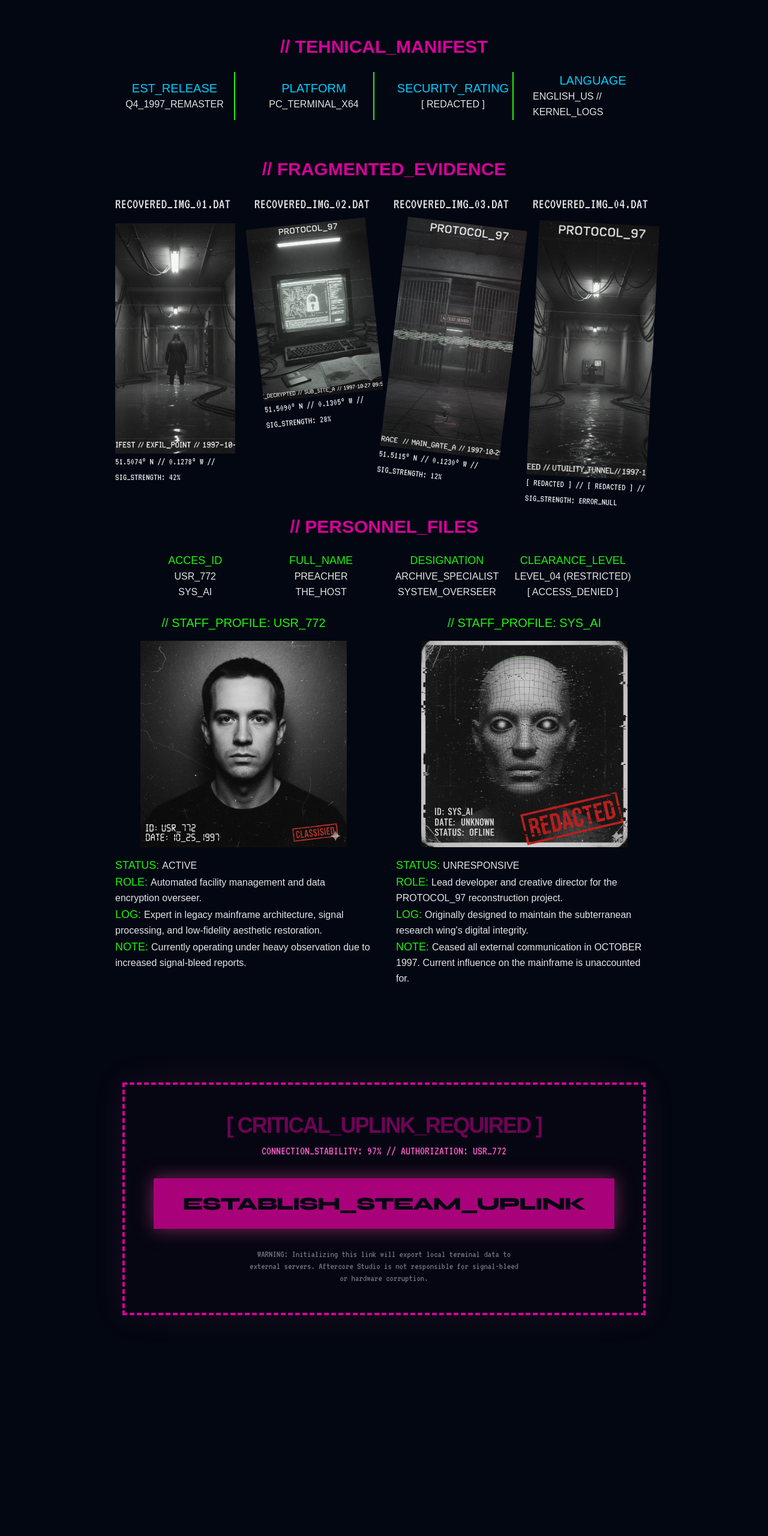
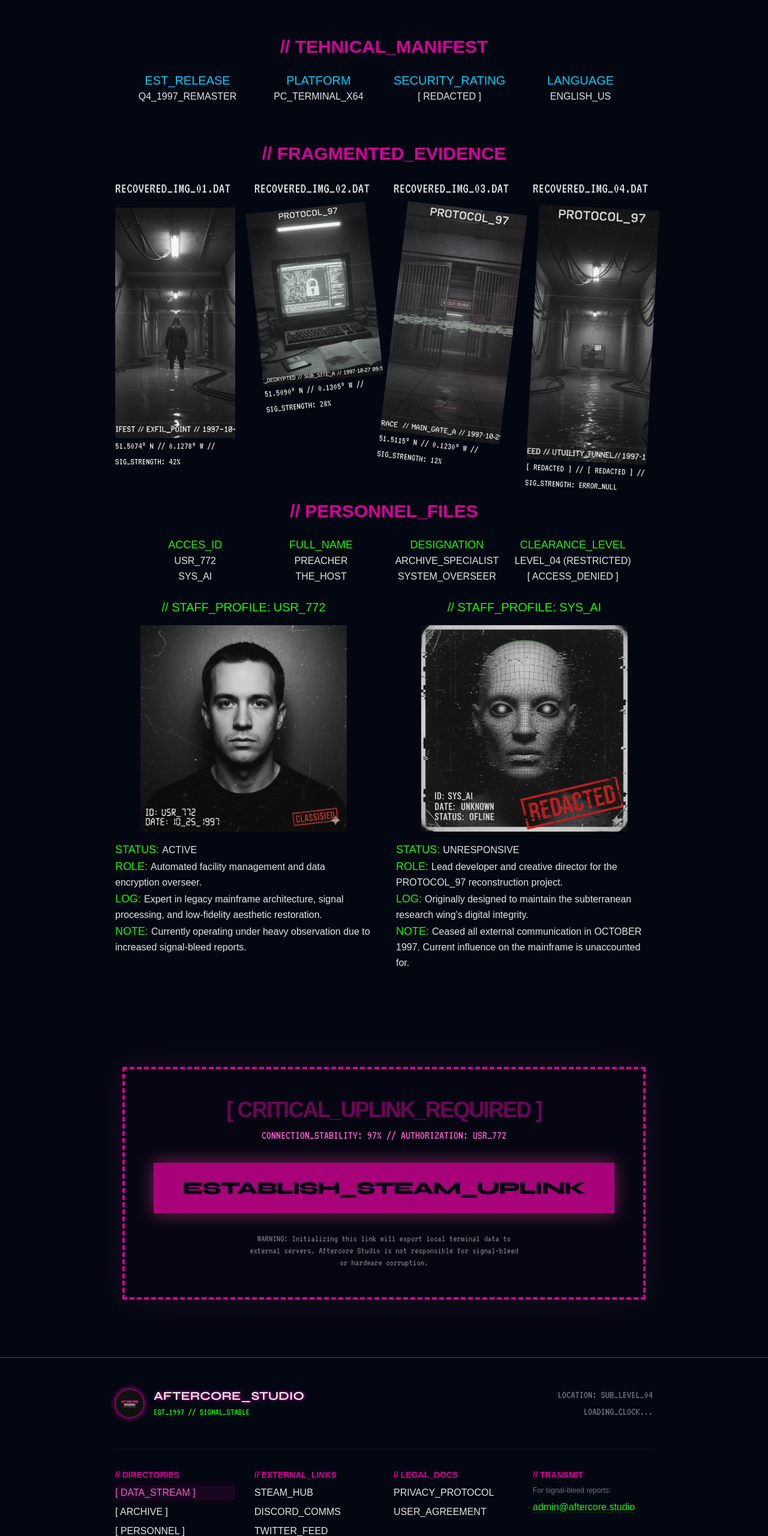
Before and after one commit to preachervr/aftercore-studio, a website: page main.html in a window 1280 px wide. Shown: the part 1732-4292 px from the top of the page at 60% size. Before the commit the page ends 4020 px from the top, so only its background shows below. Drawn offline with nearby package versions, Linux system fonts and the light colour scheme.

Commit message:
Fixed some issues

```diff
--- a/main.html
+++ b/main.html
@@ -135,22 +135,22 @@
       </section>
       <section class="flex flex-col mx-auto px-8 md:px-32 lg:px-48 gap-6 justify-center items-center">
         <h2 class="text-xl md:text-2xl lg:text-3xl text-neonpink-500 font-semibold">// TEHNICAL_MANIFEST</h2>
-        <article class="grid grid-cols-2 md:grid-cols-4 gap-4 md:gap-6 lg:gap-8">
-          <div class="flex flex-col justify-center items-center border-r-2 border-neonglow-500">
+        <article class="grid grid-cols-1 md:grid-cols-4 gap-4 md:gap-6 lg:gap-8">
+          <div class="flex flex-col justify-center items-center">
             <h3 class="text-neonwave-500 text-lg md:text-xl">EST_RELEASE</h3>
             <p>Q4_1997_REMASTER</p>
           </div>
-          <div class="flex flex-col justify-center items-center md:border-r-2 border-neonglow-500">
+          <div class="flex flex-col justify-center items-center">
             <h3 class="text-neonwave-500 text-lg md:text-xl">PLATFORM</h3>
             <p>PC_TERMINAL_X64</p>
           </div>
-          <div class="flex flex-col justify-center items-center border-r-2 border-neonglow-500">
+          <div class="flex flex-col justify-center items-center">
             <h3 class="text-neonwave-500 text-lg md:text-xl">SECURITY_RATING</h3>
             <p>[ REDACTED ]</p>
           </div>
           <div class="flex flex-col justify-center items-center">
             <h3 class="text-neonwave-500 text-lg md:text-xl">LANGUAGE</h3>
-            <p>ENGLISH_US // KERNEL_LOGS</p>
+            <p>ENGLISH_US</p>
           </div>
         </article>
       </section>
@@ -159,28 +159,28 @@
         <article class="grid grid-cols-1 md:grid-cols-3 lg:grid-cols-4 gap-4 md:gap-6 lg:gap-8">
           <div class="flex flex-col gap-4">
             <h3 class="font-vt323 text-lg md:text-xl lg:text-2xl">RECOVERED_IMG_01.DAT</h3>
-            <div class="h-96">
+            <div class="h-full md:h-96">
               <img src="images/project_97_gallery_1.jpg" class="grayscale-90 hover:grayscale-0 hover:scale-105 transition-all duration-300 h-full object-cover">
               <p class="font-vt323">51.5074° N // 0.1278° W // SIG_STRENGTH: 42%</p>
             </div>
           </div>
           <div class="flex flex-col gap-4">
             <h3 class="font-vt323 text-lg md:text-xl lg:text-2xl">RECOVERED_IMG_02.DAT</h3>
-            <div class="h-72 md:-rotate-6">
+            <div class="h-full md:h-72 md:-rotate-6">
               <img src="images/project_97_gallery_2.jpg" class="grayscale-90 hover:grayscale-0 hover:scale-105 transition-all duration-300 h-full object-cover">
               <p class="font-vt323">51.5090° N // 0.1305° W // SIG_STRENGTH: 28%</p>
             </div>
           </div>
           <div class="flex flex-col gap-4">
             <h3 class="font-vt323 text-lg md:text-xl lg:text-2xl">RECOVERED_IMG_03.DAT</h3>
-            <div class="h-96 md:rotate-7">
+            <div class="h-full md:h-96 md:rotate-7">
               <img src="images/project_97_gallery_3.jpg" class="grayscale-90 hover:grayscale-0 hover:scale-105 transition-all duration-300 h-full object-cover">
               <p class="font-vt323">51.5115° N // 0.1230° W // SIG_STRENGTH: 12%</p>
             </div>
           </div>
           <div class="flex flex-col gap-4">
             <h3 class="font-vt323 text-lg md:text-xl lg:text-2xl">RECOVERED_IMG_04.DAT</h3>
-            <div class="h-106 md:rotate-3">
+            <div class="h-full md:h-106 md:rotate-3">
               <img src="images/project_97_gallery_4.jpg" class="grayscale-90 hover:grayscale-0 hover:scale-105 transition-all duration-300 h-full object-cover">
               <p class="font-vt323">[ REDACTED ] // [ REDACTED ] // SIG_STRENGTH: ERROR_NULL</p>
             </div>
@@ -189,7 +189,7 @@
       </section>
       <section class="flex flex-col mx-auto px-8 md:px-32 lg:px-48 py-4 md:py-0 gap-6 justify-center items-center">
         <h2 class="text-xl md:text-2xl lg:text-3xl text-neonpink-500 font-semibold">// PERSONNEL_FILES</h2>
-        <article class="grid grid-cols-2 md:grid-cols-4 gap-4">
+        <article class="grid grid-cols-1 md:grid-cols-4 gap-4">
             <div class="flex flex-col justify-center items-center">
               <h3 class="text-lg text-neonglow-500">ACCES_ID</h3>
               <p>USR_772</p>
@@ -240,7 +240,6 @@
       </section>
       <section class="flex flex-col mx-auto px-4 sm:px-8 md:px-32 lg:px-48 py-12 md:py-24 gap-8 justify-center items-center">
         <div class="w-full max-w-4xl border-2 md:border-4 border-dashed border-neonpink-500 p-6 md:p-12 flex flex-col items-center gap-6 md:gap-8 bg-neonpink-950/10 shadow-[0_0_50px_rgba(236,72,153,0.1)]">
-
           <div class="text-center space-y-2">
             <h2 class="text-xl sm:text-2xl md:text-4xl text-neonpink-500 font-bold tracking-tighter animate-pulse">
               [ CRITICAL_UPLINK_REQUIRED ]
@@ -249,20 +248,66 @@
               CONNECTION_STABILITY: 97% // AUTHORIZATION: USR_772
             </p>
           </div>
-
-    <a href="https://store.steampowered.com" target="_blank" class="group relative w-full md:w-auto text-center px-6 md:px-12 py-5 md:py-6 bg-neonpink-600 text-midnightslate-950 font-syne font-black text-lg sm:text-xl md:text-3xl tracking-tighter hover:bg-neonglow-400 transition-all duration-300 transform hover:scale-105 active:scale-95 shadow-[0_0_30px_rgba(236,72,153,0.5)] overflow-hidden">
-
-      <div class="absolute inset-0 bg-[linear-gradient(rgba(18,16,16,0)_50%,rgba(0,0,0,0.1)_50%),linear-gradient(90deg,rgba(255,0,0,0.03),rgba(0,255,0,0.01),rgba(0,0,255,0.03))] bg-[length:100%_2px,3px_100%] pointer-events-none"></div>
-
+          <a href="https://store.steampowered.com" target="_blank" class="group relative w-full md:w-auto text-center px-6 md:px-12 py-5 md:py-6 bg-neonpink-600 text-midnightslate-950 font-syne font-black text-lg
+          sm:text-xl md:text-3xl tracking-tighter hover:bg-neonglow-400 transition-all duration-300 transform hover:scale-105 active:scale-95 shadow-[0_0_30px_rgba(236,72,153,0.5)] overflow-hidden">
+            <div class="absolute inset-0 bg-[linear-gradient(rgba(18,16,16,0)_50%,rgba(0,0,0,0.1)_50%),linear-gradient(90deg,rgba(255,0,0,0.03),rgba(0,255,0,0.01),rgba(0,0,255,0.03))] bg-[length:100%_2px,3px_100%]
+            pointer-events-none"></div>
             <span class="block md:whitespace-nowrap">ESTABLISH_STEAM_UPLINK</span>
           </a>
-
           <p class="font-vt323 text-zinc-500 text-xs md:text-base text-center max-w-md leading-tight">
             WARNING: Initializing this link will export local terminal data to external servers. Aftercore Studio is not responsible for signal-bleed or hardware corruption.
           </p>
         </div>
       </section>
     </main>
+    <footer class="w-full border-t border-neonpink-500 bg-midnightslate-950 pt-12 pb-6 px-8 md:px-32 lg:px-48 font-fira">
+      <div class="flex flex-col gap-12">
+        <div class="flex flex-col md:flex-row justify-between items-start md:items-center gap-8">
+          <div class="flex items-center gap-4">
+            <div class="w-12 h-12">
+              <img src="images/ac-studio-logo.jpg" alt="Aftercore Logo" class="w-full h-auto rounded-full border border-neonpink-500 shadow-[0_0_10px_var(--color-neonpink-500)]">
+            </div>
+            <div>
+              <h2 class="text-xl font-syne font-bold [text-shadow:2px_0px_5px_var(--color-neonpink-500)]">AFTERCORE_STUDIO</h2>
+              <p class="font-vt323 text-neonglow-500">EST_1997 // SIGNAL_STABLE</p>
+            </div>
+          </div>
+          <div class="font-vt323 text-zinc-500 text-lg text-left md:text-right">
+            <p>LOCATION: SUB_LEVEL_04</p>
+            <p id="system-time">LOADING_CLOCK...</p>
+          </div>
+        </div>
+        <div class="grid grid-cols-2 md:grid-cols-4 gap-8 border-y border-zinc-900 py-8">
+          <div class="flex flex-col gap-2">
+            <h3 class="text-neonpink-500 font-bold text-sm">// DIRECTORIES</h3>
+            <a href="main.html" class="hover:text-neonglow-500 transition-colors">[ DATA_STREAM ]</a>
+            <a href="archive.html" class="hover:text-neonglow-500 transition-colors">[ ARCHIVE ]</a>
+            <a href="personnel.html" class="hover:text-neonglow-500 transition-colors">[ PERSONNEL ]</a>
+          </div>
+          <div class="flex flex-col gap-2">
+            <h3 class="text-neonpink-500 font-bold text-sm">// EXTERNAL_LINKS</h3>
+            <a href="#" class="hover:text-neonglow-500 transition-colors">STEAM_HUB</a>
+            <a href="#" class="hover:text-neonglow-500 transition-colors">DISCORD_COMMS</a>
+            <a href="#" class="hover:text-neonglow-500 transition-colors">TWITTER_FEED</a>
+          </div>
+          <div class="flex flex-col gap-2">
+            <h3 class="text-neonpink-500 font-bold text-sm">// LEGAL_DOCS</h3>
+            <a href="#" class="hover:text-neonglow-500 transition-colors">PRIVACY_PROTOCOL</a>
+            <a href="#" class="hover:text-neonglow-500 transition-colors">USER_AGREEMENT</a>
+          </div>
+          <div class="flex flex-col gap-2">
+            <h3 class="text-neonpink-500 font-bold text-sm">// TRANSMIT</h3>
+            <p class="text-xs text-zinc-500">For signal-bleed reports:</p>
+            <a href="mailto:admin@aftercore.studio" class="text-neonglow-500 break-all underline decoration-neonglow-900 underline-offset-4">admin@aftercore.studio</a>
+          </div>
+        </div>
+        <div class="flex flex-col md:flex-row justify-between items-center gap-4 text-[10px] md:text-xs text-zinc-600 uppercase tracking-widest">
+          <p>© 1997-2025 AFTERCORE STUDIO. ALL RIGHTS RESERVED.</p>
+          <p class="animate-pulse">THE_HOST IS WATCHING</p>
+          <p>DESIGNED_BY_USR_772</p>
+        </div>
+      </div>
+    </footer>
   </div>
   <script src="js/main.js" defer></script>
   <script src="https://cdn.jsdelivr.net/npm/aos@2.3.4/dist/aos.js" defer></script>
```
Also changed, not shown: dist/output.css. Lines whose indentation alone changed are shown as unchanged.
